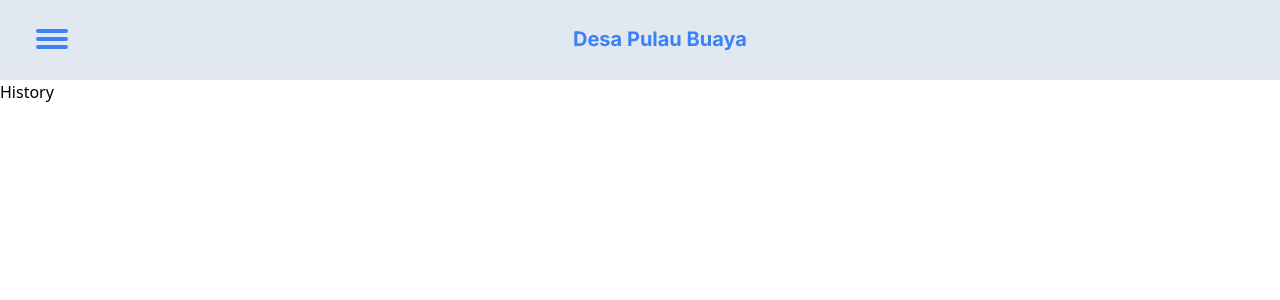
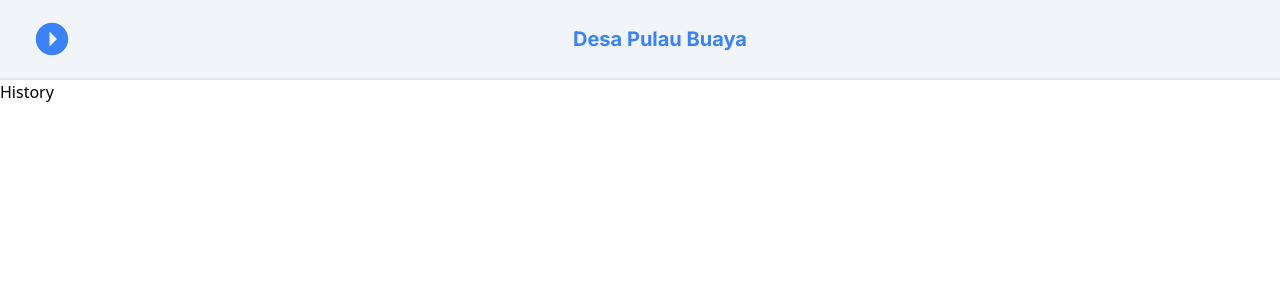
Before and after one commit to aziemp66/Desa-Pulau-Buaya-Front-End, a React (Vite) app: page /history in a window 1280 px wide. Shown: the top 300 px of the page. Built offline with nearby package versions, Linux system fonts and the light colour scheme.

Commit message:
Resigning Navbar and Sidebar

```diff
--- a/src/App.jsx
+++ b/src/App.jsx
@@ -7,9 +7,9 @@ import Home from "./Pages/Home/Home";
 function App() {
   const [show, setShow] = useState(false);
   return (
-    <div className=" flex flex-1 ">
+    <div className="flex flex-1">
       <Sidebar toggleShow={setShow} show={show} />
-      <div>
+      <div className="">
         <Navbar toggleShow={setShow} show={show} />
         <Routes>
           <Route path="/" element={<Home />} />
--- a/src/Components/Ui/Navbar/Navbar.jsx
+++ b/src/Components/Ui/Navbar/Navbar.jsx
@@ -9,7 +9,7 @@ import {
   AiOutlineArrowUp,
 } from "react-icons/ai";
 import { GiVillage } from "react-icons/gi";
-import { IoMdArrowDropright } from "react-icons/io";
+import { IoMdArrowDropupCircle } from "react-icons/io";
 
 const Navbar = ({ toggleShow, show }) => {
   const location = useLocation();
@@ -24,22 +24,18 @@ const Navbar = ({ toggleShow, show }) => {
           className={`flex flex-row w-screen h-20 py-5 px-8 ${
             location.pathname === "/"
               ? "bg-transparent"
-              : "bg-slate-200 border-b-2"
+              : "bg-slate-100 border-b-2"
           }`}
         >
           <div
             className="flex justify-center items-center"
             onClick={() => toggleShow((prev) => !prev)}
           >
-            {show ? (
-              <IoMdArrowDropright className="w-10 h-10 text-blue-500 hover:text-blue-600 active:text-blue-700 cursor-pointer lg:-rotate-180 transition-all duration-500" />
-            ) : (
-              <div className="w-10 h-10 flex flex-col justify-center items-center gap-1 cursor-pointer group">
-                <div className="bg-blue-500 h-1 w-4/5 rounded-lg group-hover:bg-blue-600  group-active:bg-blue-700"></div>
-                <div className="bg-blue-500 h-1 w-4/5 rounded-lg group-hover:bg-blue-600 group-active:bg-blue-700"></div>
-                <div className="bg-blue-500 h-1 w-4/5 rounded-lg group-hover:bg-blue-600 group-active:bg-blue-700"></div>
-              </div>
-            )}
+            <IoMdArrowDropupCircle
+              className={`w-10 h-10 text-blue-500 hover:text-blue-600 active:text-blue-700 cursor-pointer ${
+                show ? "lg:-rotate-90" : "rotate-180 lg:rotate-90"
+              } transition-all`}
+            />
           </div>
           <div className="flex justify-center items-center w-full">
             <h1 className="text-blue-500 text-xl font-inter font-bold">
--- a/src/Components/Ui/Sidebar/Sidebar.jsx
+++ b/src/Components/Ui/Sidebar/Sidebar.jsx
@@ -15,7 +15,7 @@ const Sidebar = ({ show, toggle }) => {
         show && "lg:translate-x-0 lg:relative"
       }  transition-all`}
     >
-      <div className="w-80 py-[21px] border-b-2 border-slate-300 px-6 flex justify-between items-center border-r-2">
+      <div className="w-80 py-[21px] border-b-2 border-slate-200 px-6 flex justify-between items-center border-r-2">
         <h2 className="text-blue-500 font-inter font-bold text-3xl text-center ">
           Main Menu
         </h2>
```
